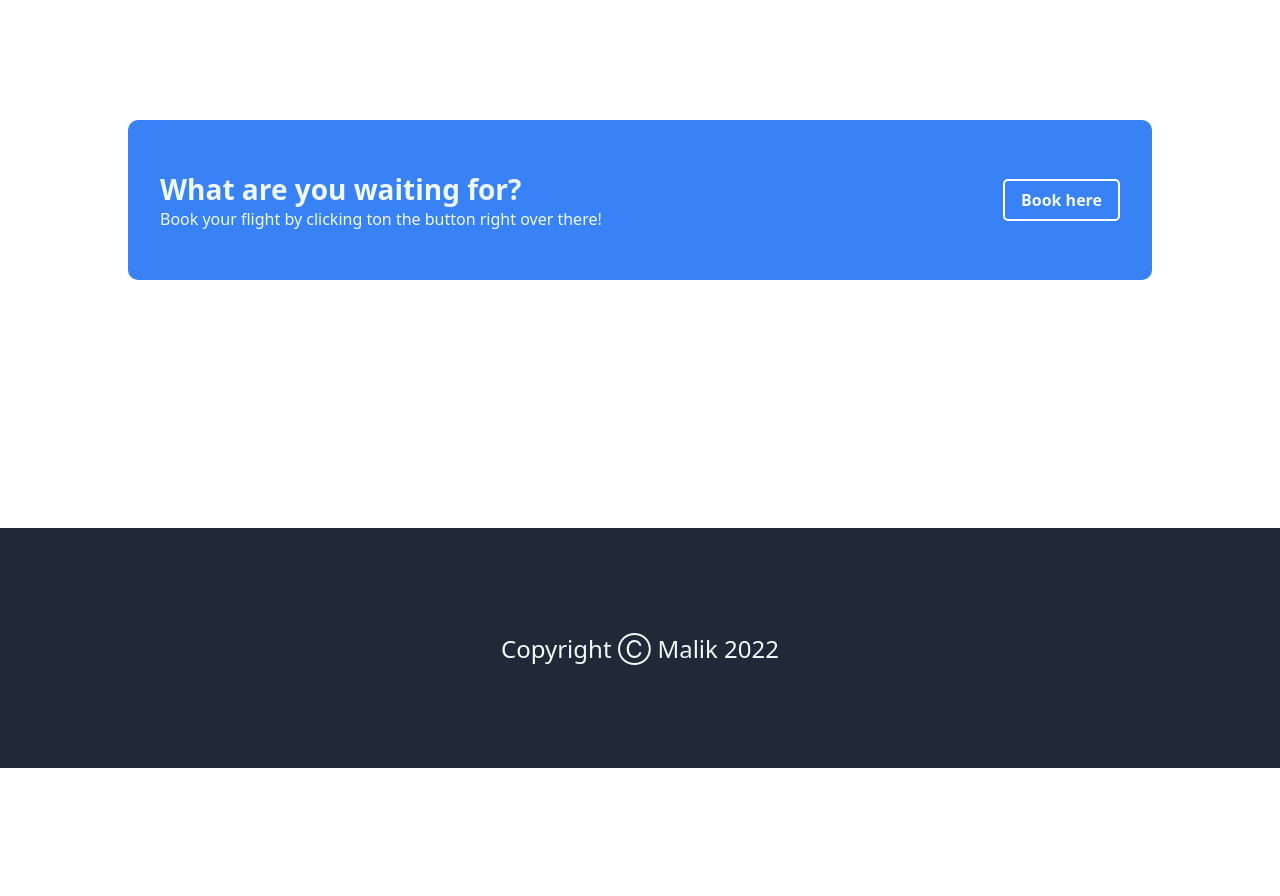
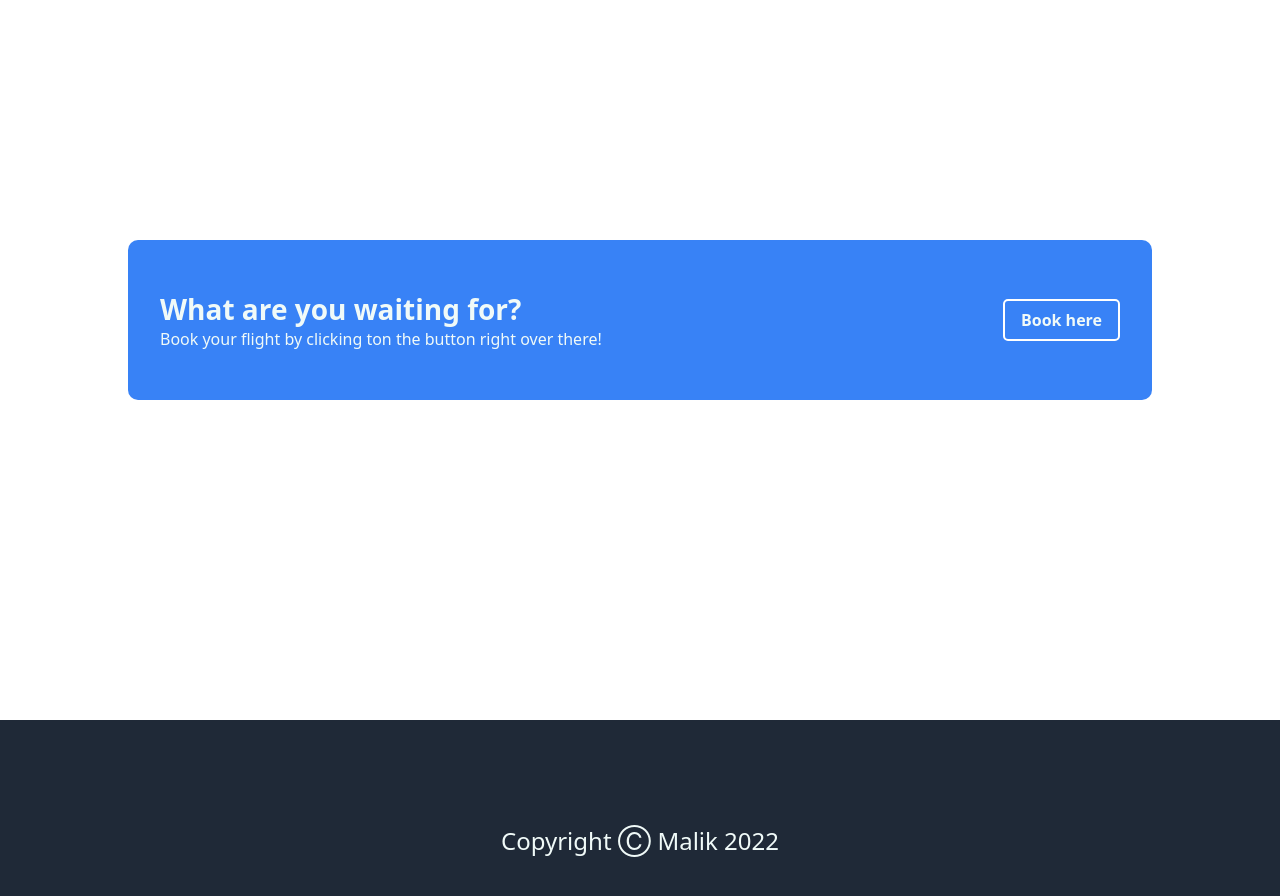
Before and after one commit to Boughris-Abdelmalek/LandingPage, a plain HTML site: page index.html in a window 1280 px wide. Shown: the part 2480-3376 px from the top of the page. Before the commit the page ends 3248 px from the top, so only its background shows below. Drawn offline with Linux system fonts and the light colour scheme.

Commit message:
footer fixed

```diff
--- a/styles.css
+++ b/styles.css
@@ -384,6 +384,7 @@ button {
     display: grid;
     place-items: center;
     height: 100vh;
+    position: relative;
 }
 
 .contact-container {
@@ -396,7 +397,6 @@ button {
     background-color: var(--btn-clr);
     color: var(--main-text-clr);
     border-radius: 10px;
-    margin-bottom: 15em;
 }
 
 .contact-text h3 {
@@ -429,8 +429,6 @@ button {
 }
 
 footer {
-    position: absolute;
-    bottom: -102em;
     display: flex;
     justify-content: center;
     align-items: center;
```
